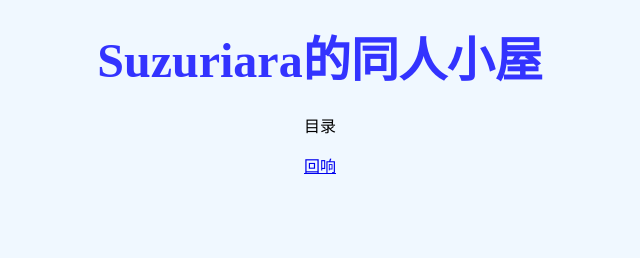
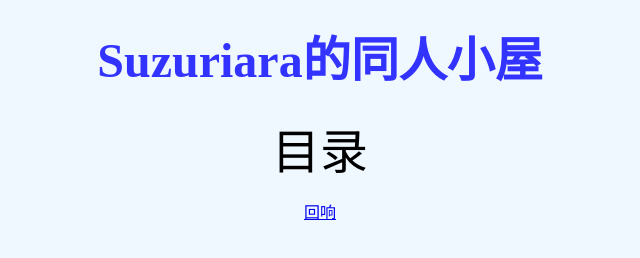
Before and after one commit to s1284661745/s1284661745.github.io, a plain HTML site: page index.html in a window 1280 px wide. Shown: the whole page, without its empty margins (320-960 px from the left). Drawn offline with Linux system fonts and the light colour scheme.

Commit message:
Update index.html

```diff
--- a/index.html
+++ b/index.html
@@ -7,7 +7,7 @@
 
 <body style="background-color:aliceblue;">
 <h1><font size="48"><div style="color:#3333FF;"><b><center>Suzuriara的同人小屋</center></b></div></font></h1>
-<p><center>目录</center></p>
+<p><font size="36"><center>目录</center></font></p>
 <a href="https://suzuriara.github.io/huixiang/"><center>回响</center></a>
 </body>
 
```
